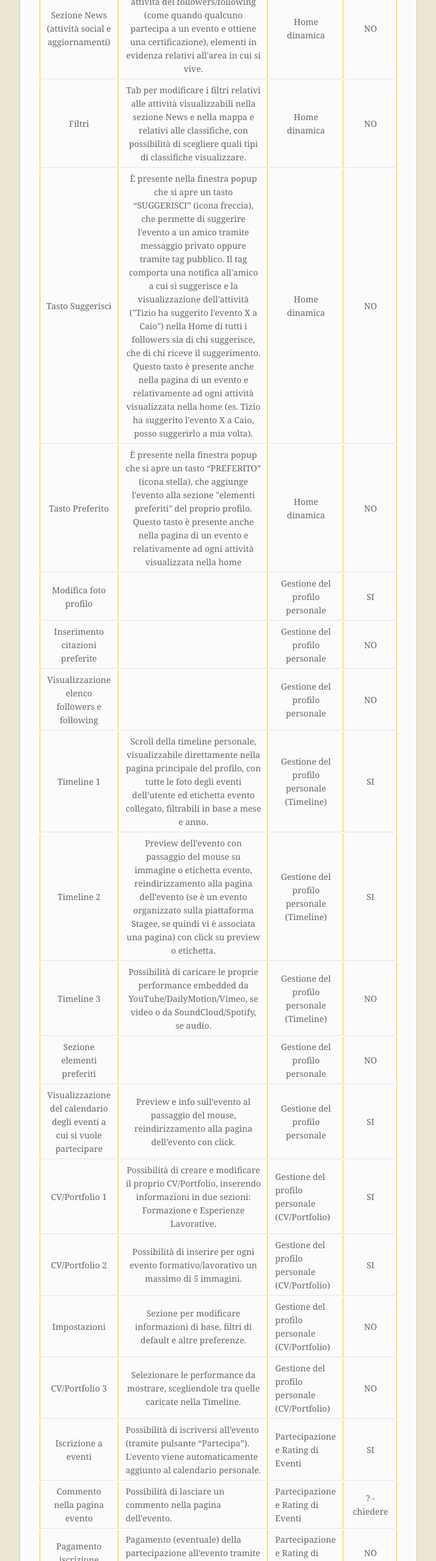
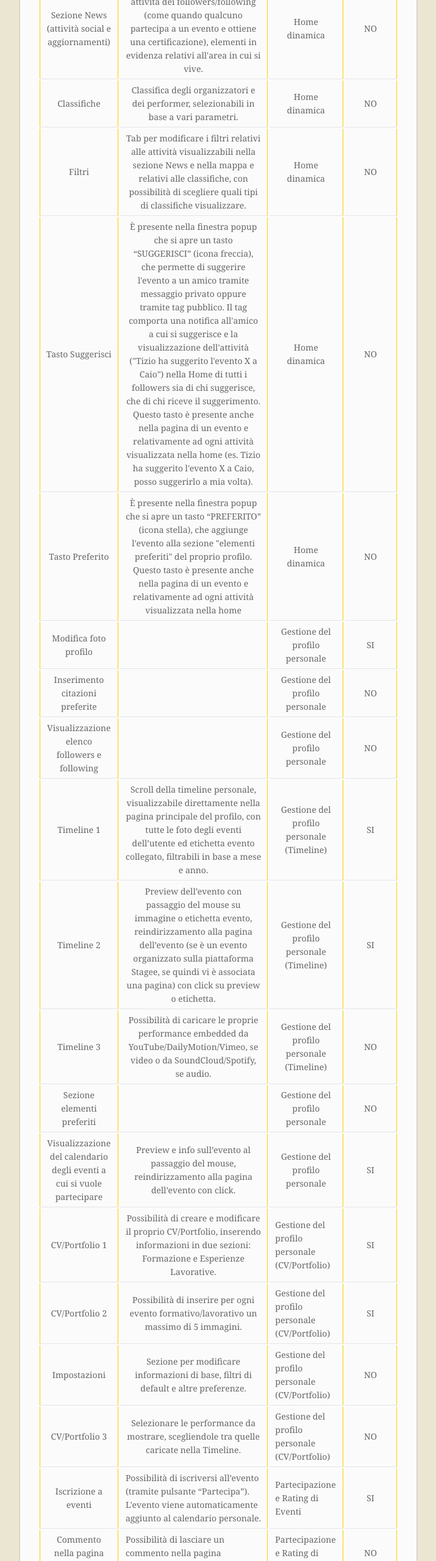
Before and after one commit to SoNet-2017/ArtistPlaza, a plain HTML site: page index.html in a window 1280 px wide. Shown: the part 5380-7940 px from the top of the page at 61% size, without its empty margins (283-998 px from the left). Drawn offline with Linux system fonts and the light colour scheme.

Commit message:
funzionalità aggiornate 4

```diff
--- a/index.html
+++ b/index.html
@@ -331,6 +331,12 @@
               <td style="text-align: center">NO</td>
             </tr>
             <tr>
+              <td style="text-align: center">Classifiche</td>
+              <td style="text-align: center">Classifica degli organizzatori e dei performer, selezionabili in base a vari parametri.</td>
+              <td style="text-align: center">Home dinamica</td>
+              <td style="text-align: center">NO</td>
+            </tr>
+            <tr>
               <td style="text-align: center">Filtri</td>
               <td style="text-align: center">Tab per modificare i filtri relativi alle attività visualizzabili nella sezione News e nella mappa e relativi alle classifiche, con possibilità di scegliere quali tipi di classifiche visualizzare.</td>
               <td style="text-align: center">Home dinamica</td>
@@ -430,7 +436,7 @@
               <td style="text-align: center">Commento nella pagina evento</td>
               <td style="...">Possibilità di lasciare un commento nella pagina dell'evento.</td>
               <td style="...">Partecipazione e Rating di Eventi</td>
-              <td style="text-align: center">? - chiedere</td>
+              <td style="text-align: center">NO</td>
             </tr>
             <tr>
               <td style="text-align: center">Pagamento iscrizione</td>
@@ -439,7 +445,7 @@
               <td style="text-align: center">NO</td>
             </tr>
             <tr>
-              <td style="text-align: center">Aggiunta alla carriera (CV/Portfolio)</td>
+              <td style="text-align: center">Aggiunta alla carriera di certificazione (CV/Portfolio)</td>
               <td style="...">Aggiunta automatica alla propria carriera (Sezione CV del proprio profilo personale) della certificazione di partecipazione all’evento, a fronte della valutazione dell'evento da parte del performer. Verrà visualizzato anche un Popup a schermo.</td>
               <td style="...">Partecipazione e Rating di Eventi</td>
               <td style="text-align: center">SI (Popup ? - chiedere)</td>
@@ -539,14 +545,14 @@
               <td style="...">Sulla pagina principale del profilo è presente una barra in alto in cui sono mostrati i “trofei” (in forma di piccoli disegni/medaglie) guadagnati in base all’utilizzo del social (sia organizzatori che performer).
               </td>
               <td style="..."></td>
-              <td style="text-align: center">? - chiedere</td>
+              <td style="text-align: center">NO</td>
             </tr>
             <tr>
-              <td style="text-align: center">Bollini di partecipazione</td>
-              <td style="...">Quando un organizzatore certifica un evento abbina a questo certificato anche un “bollino virtuale” che si aggiunge al profilo del performer.
+              <td style="text-align: center">Pins</td>
+              <td style="...">Quando un organizzatore certifica un evento abbina a questo certificato anche una “spilla virtuale” (pin) che si aggiunge al profilo del performer.
               </td>
               <td style="..."></td>
-              <td style="text-align: center">? - chiedere</td>
+              <td style="text-align: center">NO</td>
             </tr>
             <tr>
               <td style="text-align: center">Messaggistica</td>
```
